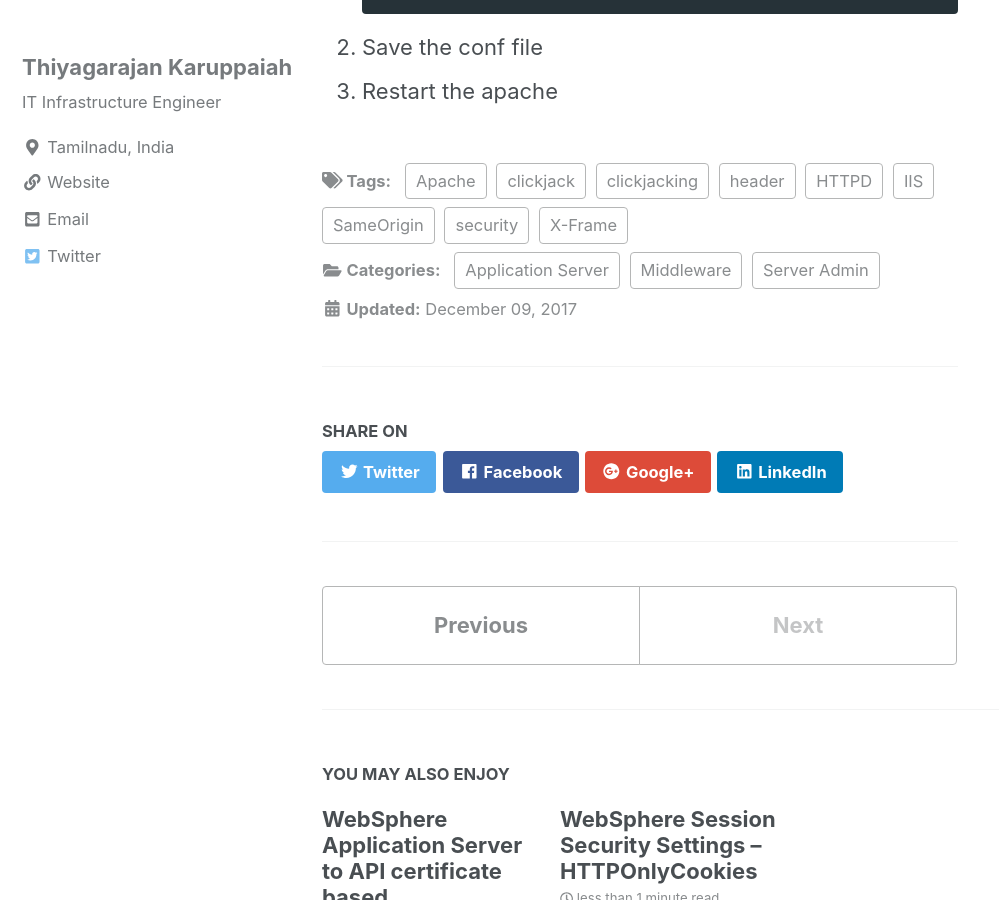
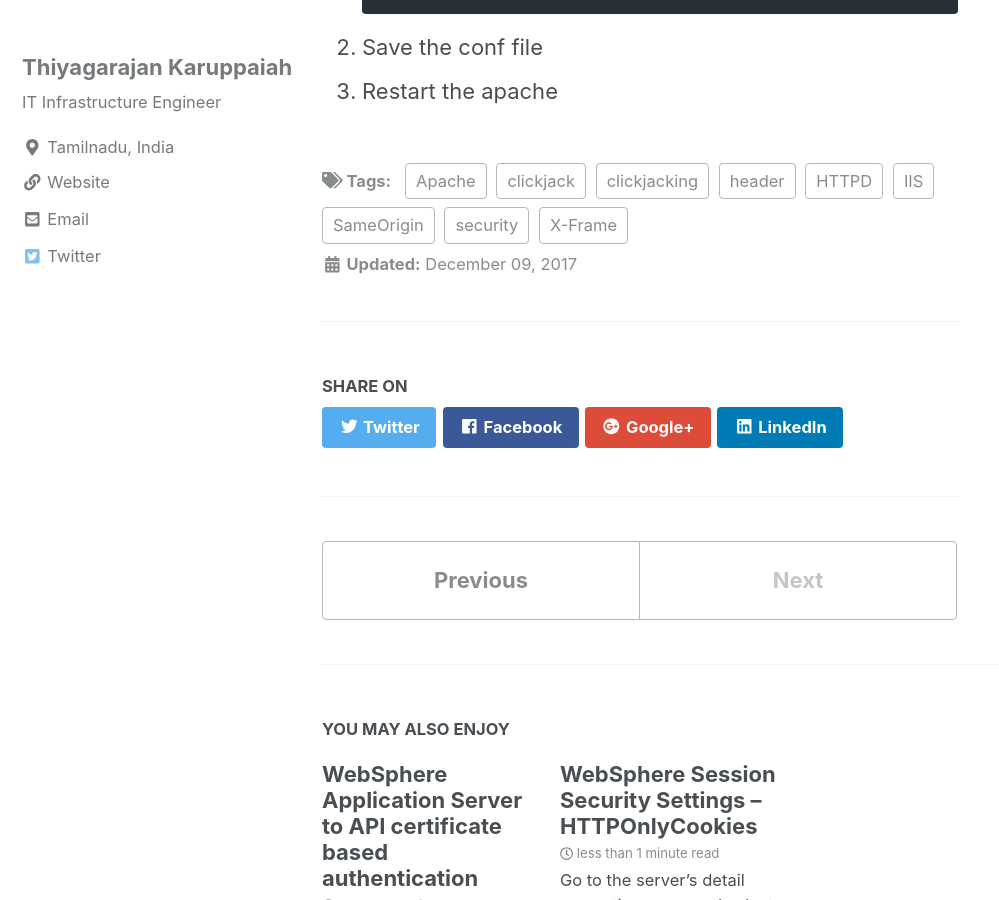
Before and after one commit to thiyaguin/thiyaguin.github.io, a Jekyll site: the page built from _posts/2017-12-9-configure-iis-and-apache-webserver-to-prevent-clickjacking.md, in a window 1280 px wide and 900 px high, scrolled down 1633 px. Shown: the whole window, without its empty margins (0-999 px from the left). Built offline with Jekyll 4.4.1, drawn with Linux system fonts in a browser that asks for light colours; nearby versions of some CDN libraries.

Commit message:
Remove Cats

```diff
--- a/_posts/2017-12-9-configure-iis-and-apache-webserver-to-prevent-clickjacking.md
+++ b/_posts/2017-12-9-configure-iis-and-apache-webserver-to-prevent-clickjacking.md
@@ -1,9 +1,5 @@
 ---
 title: "Configure IIS and Apache Webserver to prevent Clickjacking"
-categories:
-  - Application Server
-  - Middleware
-  - Server Admin
 tags:
   - Apache
   - clickjack
```
